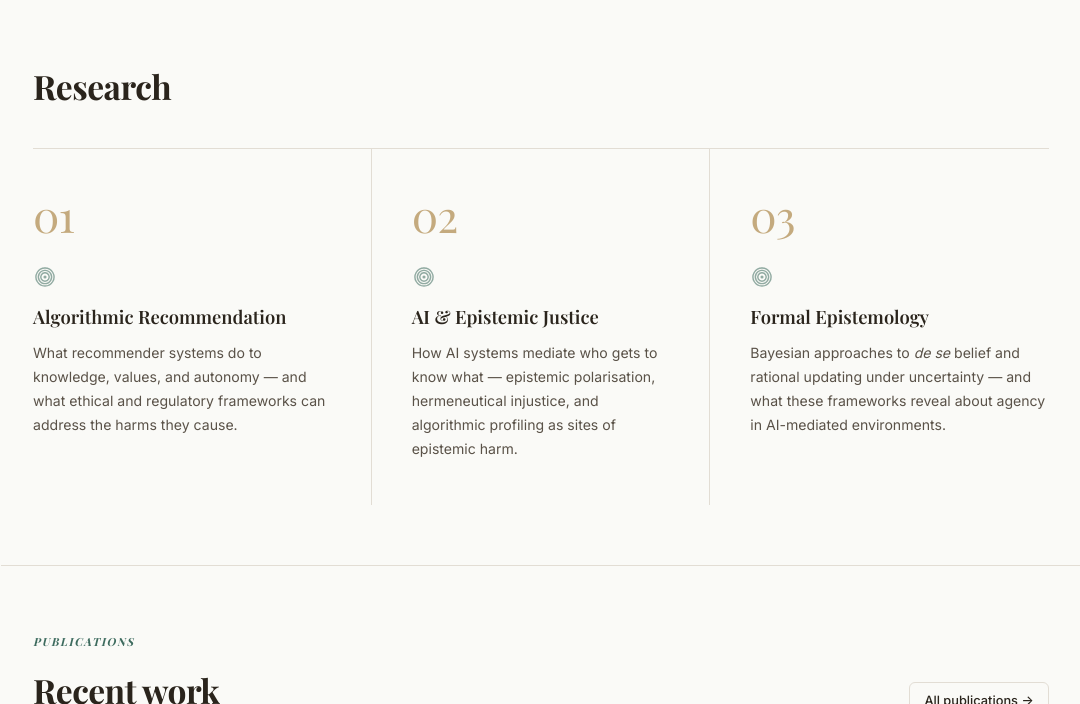
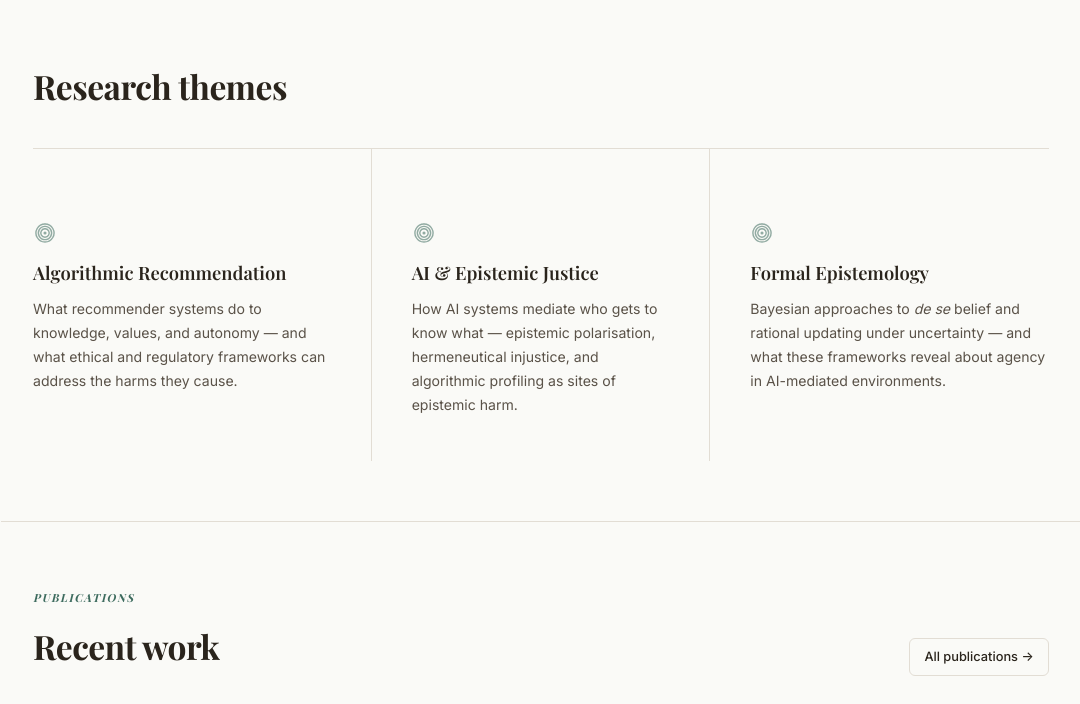
Before and after one commit to capt-c/silvia-milano-website, a Jekyll site: the page built from silvia-milano-site/index.html, in a window 1280 px wide and 900 px high, scrolled down 769 px, cut to the strip 196-900 px from the top of the window. Shown: the whole strip, without its empty margins (99-1179 px from the left). Built offline with Jekyll 4.4.1, drawn with Linux system fonts in a browser that asks for light colours; some web fonts are replaced.

Commit message:
Update index.html

```diff
--- a/silvia-milano-site/index.html
+++ b/silvia-milano-site/index.html
@@ -53,11 +53,11 @@ description: "Silvia Milano — philosopher working on epistemology and AI ethic
 
   <!-- ── Research themes ── -->
   <section class="section">
-    <h2 class="section-title">Research</h2>
+    <h2 class="section-title">Research themes</h2>
     <div class="themes-grid">
 
       <div class="theme-card">
-        <div class="theme-number">01</div>
+        <div class="theme-number"></div>
         <div class="theme-icon">
           <svg viewBox="0 0 20 20" xmlns="http://www.w3.org/2000/svg">
             <path d="M10 10 m0 -3.5 a3.5 3.5 0 1 1 -0.01 0 M10 10 m0 -5.5 a5.5 5.5 0 1 1 -0.01 0 M10 10 m0 -7.5 a7.5 7.5 0 1 1 -0.01 0" fill="none" stroke="currentColor" stroke-width="1.2" stroke-linecap="round"/>
@@ -69,7 +69,7 @@ description: "Silvia Milano — philosopher working on epistemology and AI ethic
       </div>
 
       <div class="theme-card">
-        <div class="theme-number">02</div>
+        <div class="theme-number"></div>
         <div class="theme-icon">
           <svg viewBox="0 0 20 20" xmlns="http://www.w3.org/2000/svg">
             <path d="M10 10 m0 -3.5 a3.5 3.5 0 1 1 -0.01 0 M10 10 m0 -5.5 a5.5 5.5 0 1 1 -0.01 0 M10 10 m0 -7.5 a7.5 7.5 0 1 1 -0.01 0" fill="none" stroke="currentColor" stroke-width="1.2" stroke-linecap="round"/>
@@ -81,7 +81,7 @@ description: "Silvia Milano — philosopher working on epistemology and AI ethic
       </div>
 
       <div class="theme-card">
-        <div class="theme-number">03</div>
+        <div class="theme-number"></div>
         <div class="theme-icon">
           <svg viewBox="0 0 20 20" xmlns="http://www.w3.org/2000/svg">
             <path d="M10 10 m0 -3.5 a3.5 3.5 0 1 1 -0.01 0 M10 10 m0 -5.5 a5.5 5.5 0 1 1 -0.01 0 M10 10 m0 -7.5 a7.5 7.5 0 1 1 -0.01 0" fill="none" stroke="currentColor" stroke-width="1.2" stroke-linecap="round"/>
```
